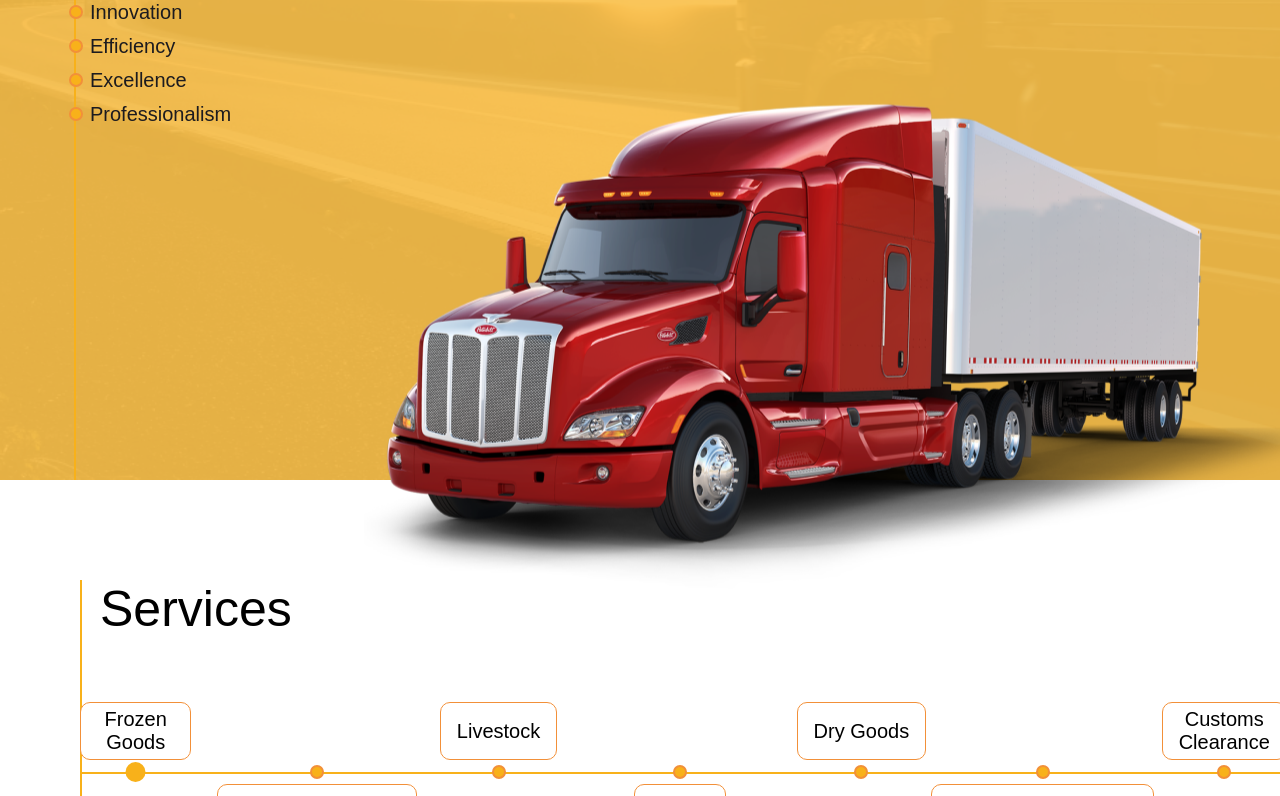
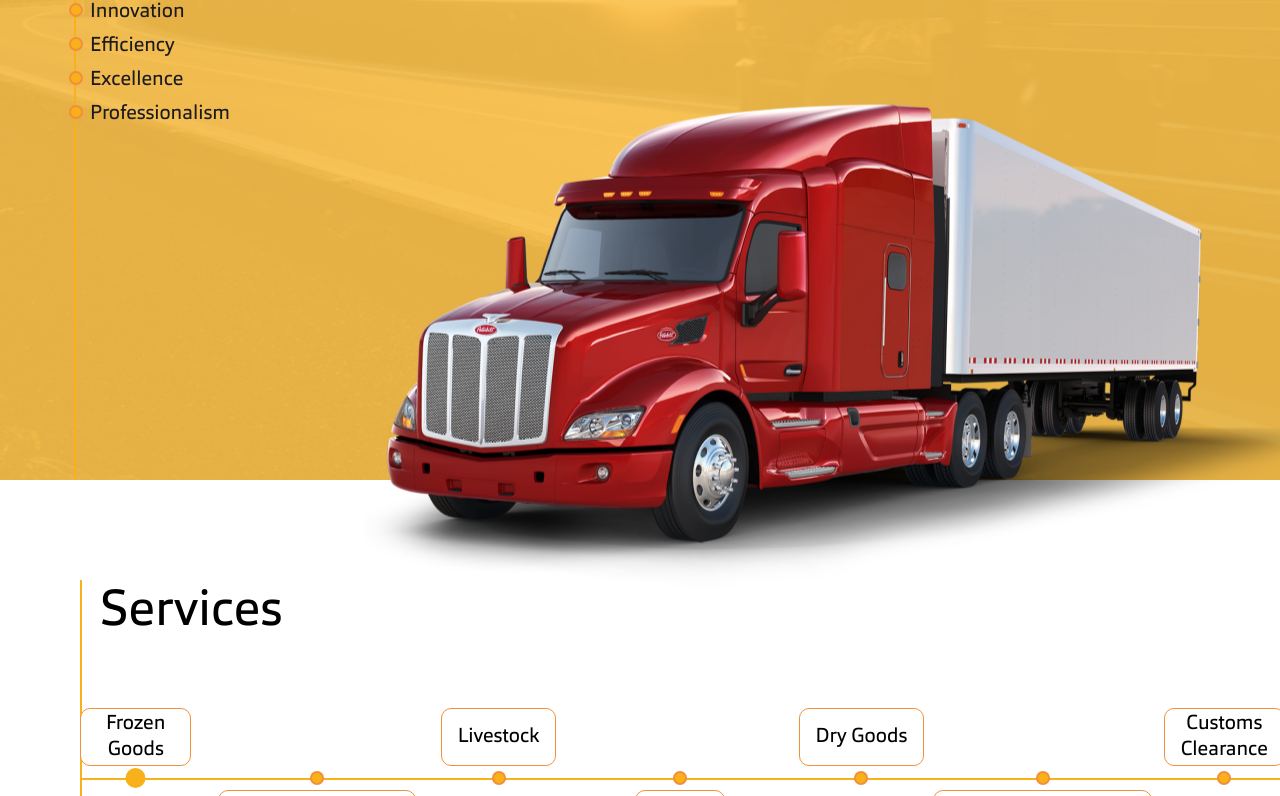
Before and after one commit to Eman-Almokdad/vica, a plain HTML site: page index.html in a window 1280 px wide. Shown: the part 320-1116 px from the top of the page. Drawn offline with Linux system fonts and the light colour scheme.

Commit message:
update-font

```diff
--- a/assets/css/style.css
+++ b/assets/css/style.css
@@ -6,10 +6,35 @@
 
 
 }
-/* @font-face {
+@font-face {
     font-family: 'Orgon Plan';
     src: url(../Orgon-Plan/OrgonPlan-Black.woff);
-} */
+}
+@font-face {
+    font-family: 'Orgon Plan';
+    src: url(../Orgon-Plan/OrgonPlan-Bold.woff);
+}
+@font-face {
+    font-family: 'Orgon Plan';
+    src: url(../Orgon-Plan/OrgonPlan-DemiBold.woff);
+}
+@font-face {
+    font-family: 'Orgon Plan';
+    src: url(../Orgon-Plan/OrgonPlan-ExtraBold.woff);
+}
+@font-face {
+    font-family: 'Orgon Plan';
+    src: url(../Orgon-Plan/OrgonPlan-Light.woff);
+}
+@font-face {
+    font-family: 'Orgon Plan';
+    src: url(../Orgon-Plan/OrgonPlan-Medium.woff);
+}
+@font-face {
+    font-family: 'Orgon Plan';
+    src: url(../Orgon-Plan/OrgonPlan-Regular.woff);
+}
+
 header{
     height: 100vh;
 }
```
